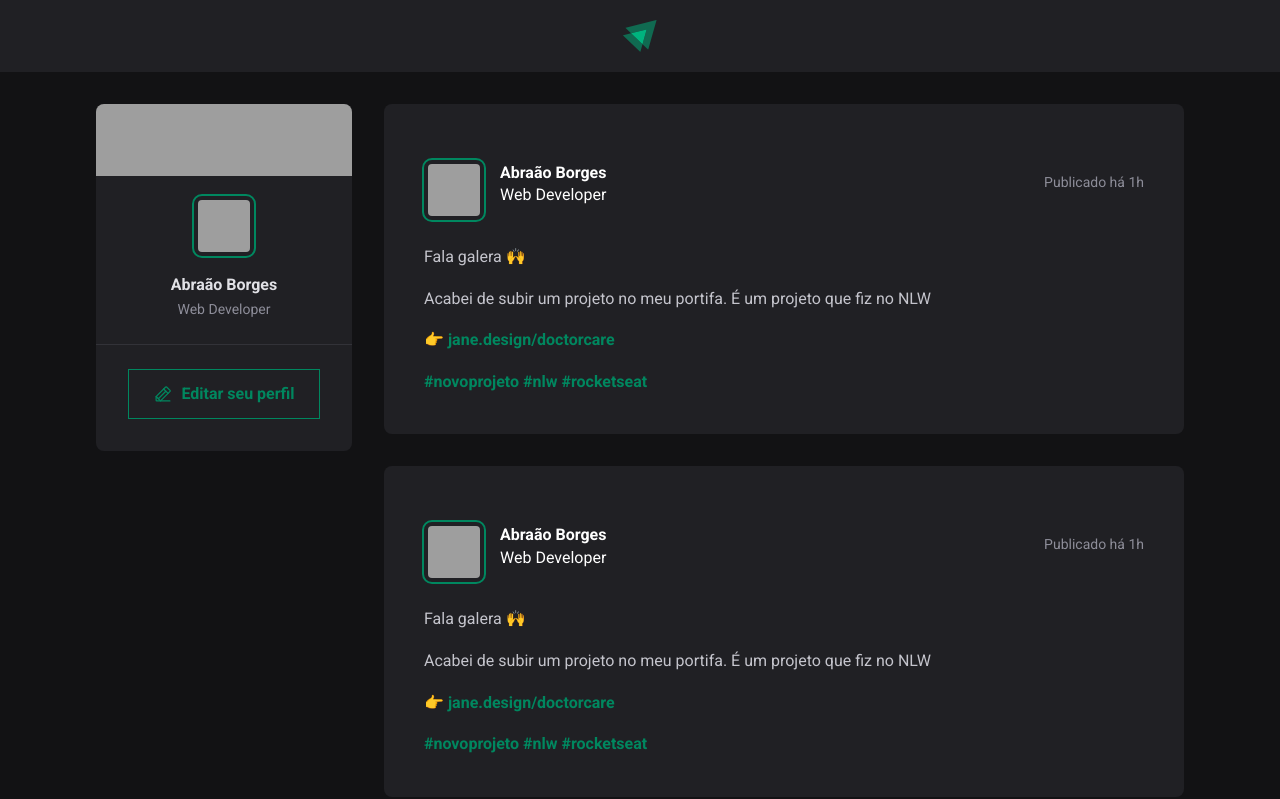
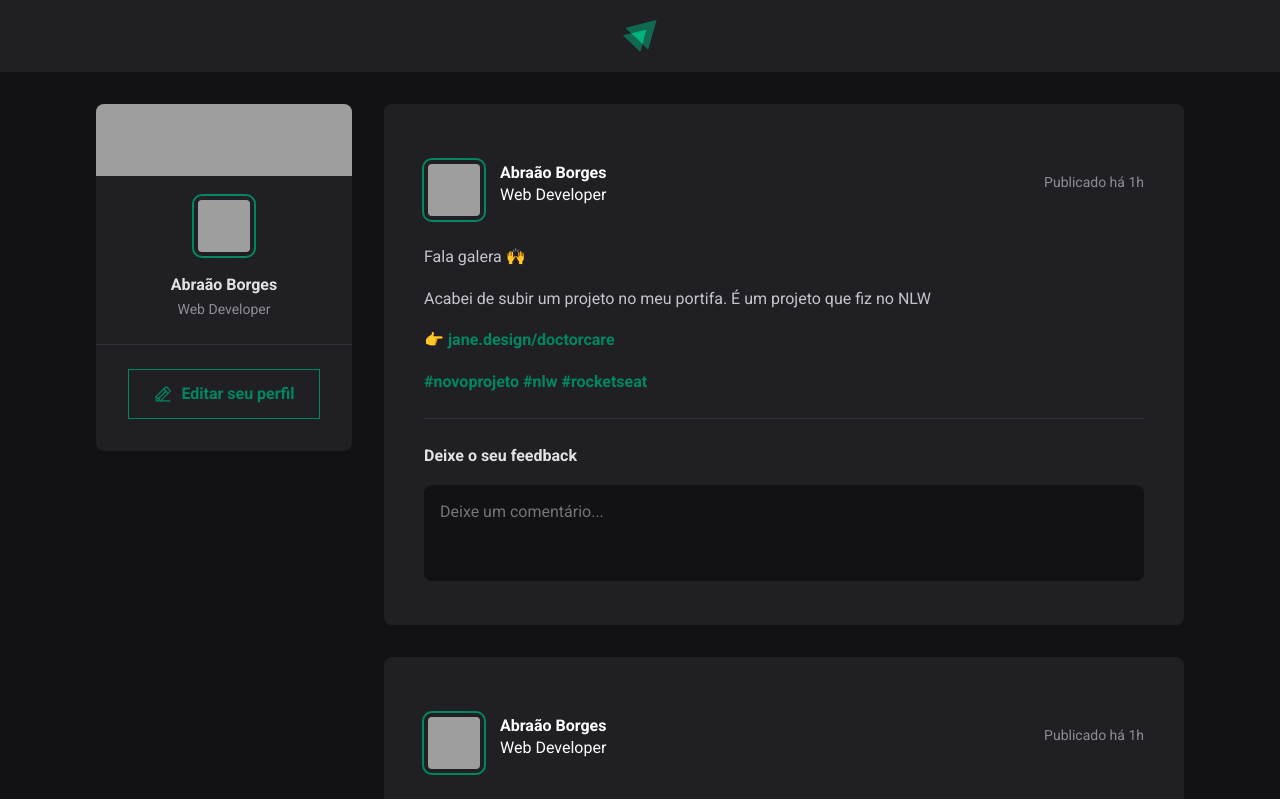
Before and after one commit to BorgesAbraao10/new-feed, a React (Vite) app: page / in a window 1280 px wide. Shown: the top 799 px of the page. Built offline with nearby package versions, Linux system fonts and the light colour scheme; grey boxes are pictures that could not be loaded.

Commit message:
Last update

```diff
--- a/src/components/Post.jsx
+++ b/src/components/Post.jsx
@@ -31,6 +31,15 @@
           <a href=""> #rocketseat</a>
         </p>
       </div>
+      <form className={styles.commentForm}>
+        <strong>Deixe o seu feedback</strong>
+
+        <textarea placeholder="Deixe um comentário..." />
+
+        <footer>
+          <button type="submit">Publicar</button>
+        </footer>
+      </form>
     </article>
   );
 }
--- a/src/components/Post.module.css
+++ b/src/components/Post.module.css
@@ -66,3 +66,54 @@
   color: var(--gray-400);
   line-height: 1.6;
 }
+
+.commentForm {
+  width: 100%;
+  margin-top: 1.5rem;
+  padding-top: 1.5rem;
+  border-top: 1px solid var(--gray-600);
+}
+
+.commentForm > strong {
+  line-height: 1.6;
+  color: var(--gray-100);
+}
+
+.commentForm textarea {
+  width: 100%;
+  background: var(--gray-900);
+  border: 0;
+  resize: none;
+  height: 6rem;
+  padding: 1rem;
+  border-radius: 8px;
+  color: var(--gray-100);
+  line-height: 1.4;
+  margin-top: 1rem;
+}
+
+.commentForm footer {
+  visibility: hidden;
+  max-height: 0;
+}
+
+.commentForm:focus-within footer {
+  visibility: visible;
+  max-height: none;
+}
+
+.commentForm button[type="submit"] {
+  padding: 1rem 1.5rem;
+  margin-top: 1rem;
+  border-radius: 8px;
+  border: 0;
+  background: transparent;
+  color: var(--white);
+  border: 1px solid var(--green-500);
+  font-weight: bold;
+  cursor: pointer;
+}
+
+.commentForm button[type="submit"]:hover {
+  background: var(--green-500);
+}
```
